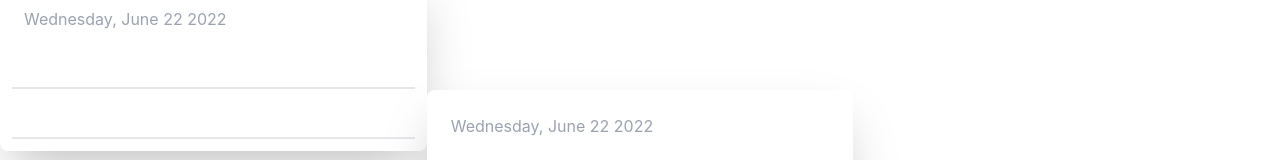
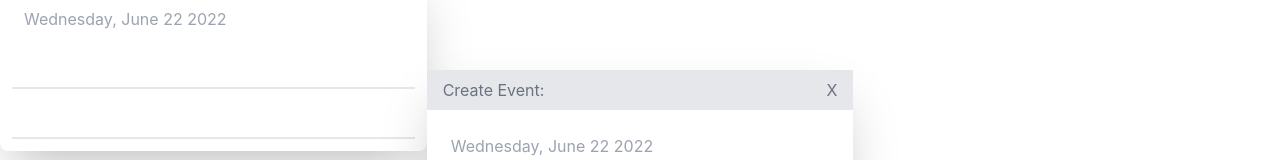
Before and after one commit to mcsuGH/NotEd, a React (Create React App) app in the folder client/: page /calendar in a window 1280 px wide. Both pictures are taken after a click on the element 640 px from the left and 49 px from the top of the page. Shown: the part 131-291 px from the top of the page. Built offline with nearby package versions, Linux system fonts and the light colour scheme; no server answers.

Commit message:
Add button to close createEvent modal

```diff
--- a/client/src/components/calendarEvents/calendar.js
+++ b/client/src/components/calendarEvents/calendar.js
@@ -6,7 +6,7 @@ import CreateEvent from './createEvent/createEvent';
 import ShowEvent from './showEvent/showEvent';
 import Day from './day/day';
 
-export default function DisplayCalendar({url}) {
+export default function Calendar({url}) {
   const [events, setEvents] = useState([])
   const [eventSelected, setEventSelected] = useState({})
   const [showCreateEvent, setShowCreateEvent] = useState(false);
@@ -19,7 +19,7 @@ export default function DisplayCalendar({url}) {
 
   return (
     <React.Fragment>
-      {showCreateEvent && <CreateEvent url={url} setEvents={setEvents}/>}
+      {showCreateEvent && <CreateEvent url={url} setEvents={setEvents} setShowCreateEvent={setShowCreateEvent}/>}
       <Day day={dayjs()} events={events} setEventSelected={setEventSelected} setShowCreateEvent={setShowCreateEvent}/>
       {eventSelected && <ShowEvent event={eventSelected} />}
     </React.Fragment>
--- a/client/src/components/calendarEvents/createEvent/createEvent.js
+++ b/client/src/components/calendarEvents/createEvent/createEvent.js
@@ -8,10 +8,9 @@ const labelClasses = [
   "blue",
   "green",
   "purple",
-  "gray",
 ];
 
-export default function CreateEvent( {url, setEvents} ) {
+export default function CreateEvent( {url, setEvents, setShowCreateEvent} ) {
   const { daySelected } = useContext(CalendarGlobalContext);
   const [title, setTitle] = useState("");
   const [description, setDescription] = useState("");
@@ -37,6 +36,7 @@ export default function CreateEvent( {url, setEvents} ) {
       .then((res) => setEvents((prevEvents) => [...prevEvents, res.data]))
     setTitle("");
     setDescription("");
+    setShowCreateEvent(false);
   };
 
   const chooseLabel = () => {
@@ -61,6 +61,11 @@ export default function CreateEvent( {url, setEvents} ) {
   return (
     <div className="h-screen w-full fixed left-0 top-0 flex justify-center items-center">
       <div className="bg-white rounded-lg shadow-2xl w-1/3">
+      <header className={`bg-gray-200 px-4 py-2 flex justify-between items-center`}>
+        <span className="text-gray-500">Create Event:</span>
+        <button className="text-gray-500" onClick={()=>setShowCreateEvent(false)}>X</button>
+      </header>
+
         <div className="p-3">
           <div className="grid items-end gap-y-7">
             <div className="pt-3 border-0 text-gray-400 pb-2 w-full text-left ml-3">
```
Also changed, not shown: 2 other files (tests, documents, lock files or other folders).
